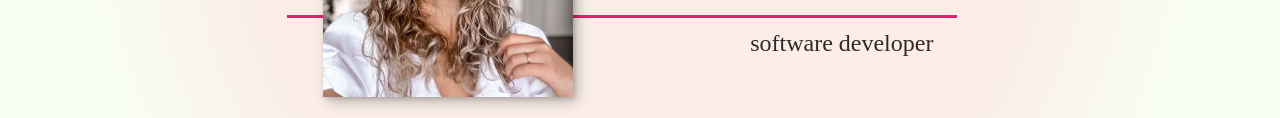
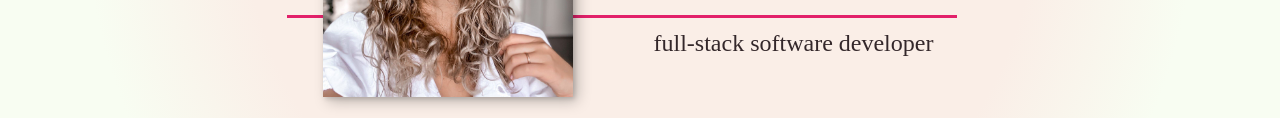
Before and after one commit to rociojalifi/rociojalifi.github.io, a plain HTML site: page index.html in a window 1280 px wide. Shown: the part 564-682 px from the top of the page. Drawn offline with nearby package versions, Linux system fonts and the light colour scheme; a web font is replaced by a local one.

Commit message:
change description

```diff
--- a/index.html
+++ b/index.html
@@ -55,7 +55,7 @@
             Hi, I'm <strong>Rocio Jalifi</strong>
           </h1>
           <p class="section__subtitle section__subtitle--intro">
-            software developer
+            full-stack software developer
           </p>
           <img
             src="/assets/images/profile.jpeg"
```
